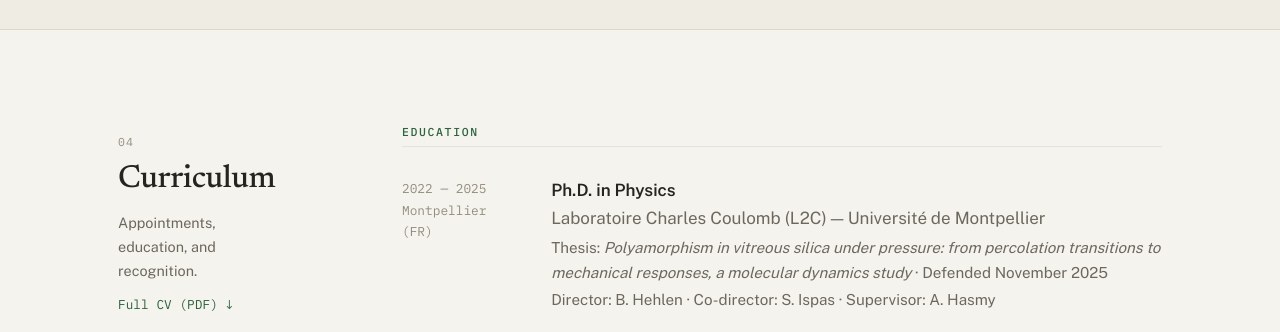
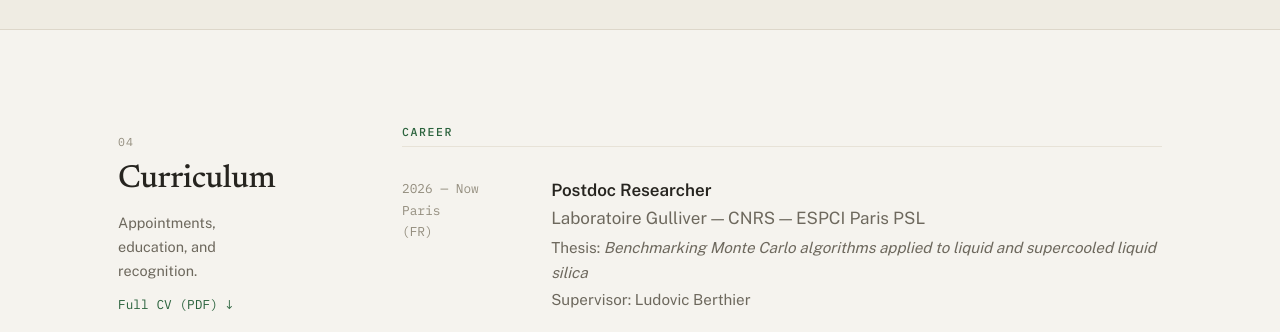
Before and after one commit to jperradin/jperradin.github.io, a plain HTML site: page index.html in a window 1280 px wide. Shown: the part 2580-2912 px from the top of the page. Drawn offline with nearby package versions, Linux system fonts and the light colour scheme.

Commit message:
added new entry in CV

```diff
--- a/index.html
+++ b/index.html
@@ -62,7 +62,7 @@
         </div>
       </div>
       <div class="portrait">
-        <img src="assets/julien.jpg" alt="Portrait" width="580" height="580" />
+        <img src="assets/julien.jpg" alt="Portrait of Julien Perradin" width="580" height="580" />
       </div>
     </div>
   </section>
@@ -217,6 +217,18 @@
         </p>
       </div>
       <div>
+        <div class="cv-block">
+          <h3>Career</h3>
+          <div class="cv-entry">
+            <div class="when">2026 — Now<br />Paris<br />(FR)</div>
+            <div class="what">
+              <div class="role">Postdoc Researcher</div>
+              <div class="place">Laboratoire Gulliver — CNRS — ESPCI Paris PSL</div>
+              <div class="detail">Thesis: <em>Benchmarking Monte Carlo algorithms applied to liquid and supercooled liquid silica</em></div>
+              <div class="detail">Supervisor: Ludovic Berthier</div>
+            </div>
+          </div>
+        </div>
         <div class="cv-block">
           <h3>Education</h3>
           <div class="cv-entry">
```
